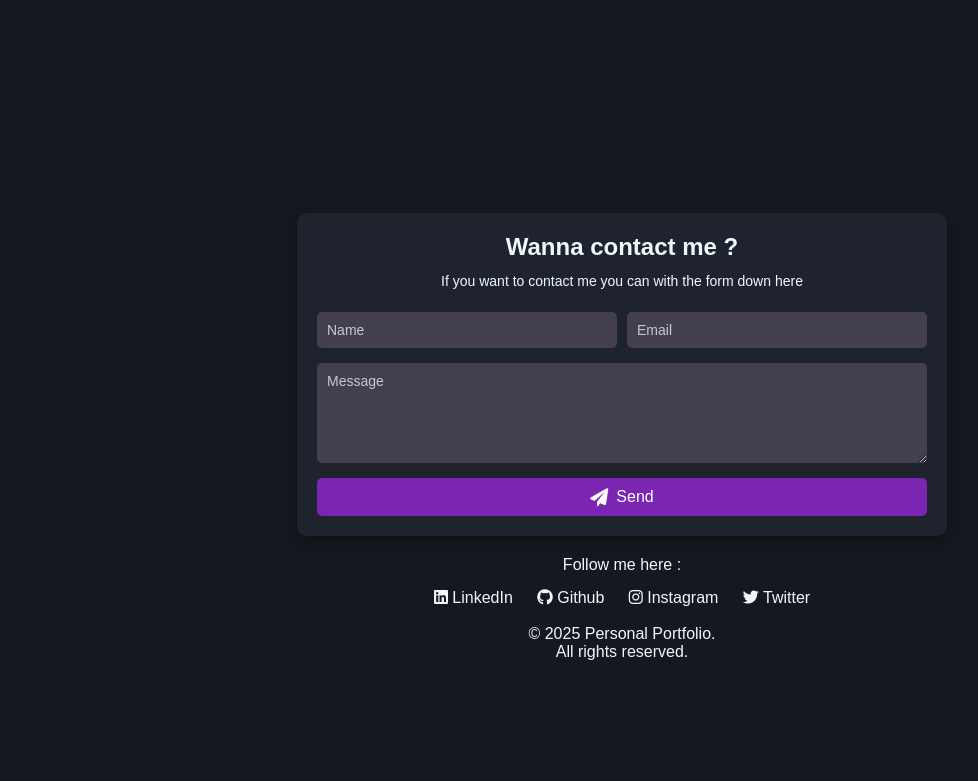
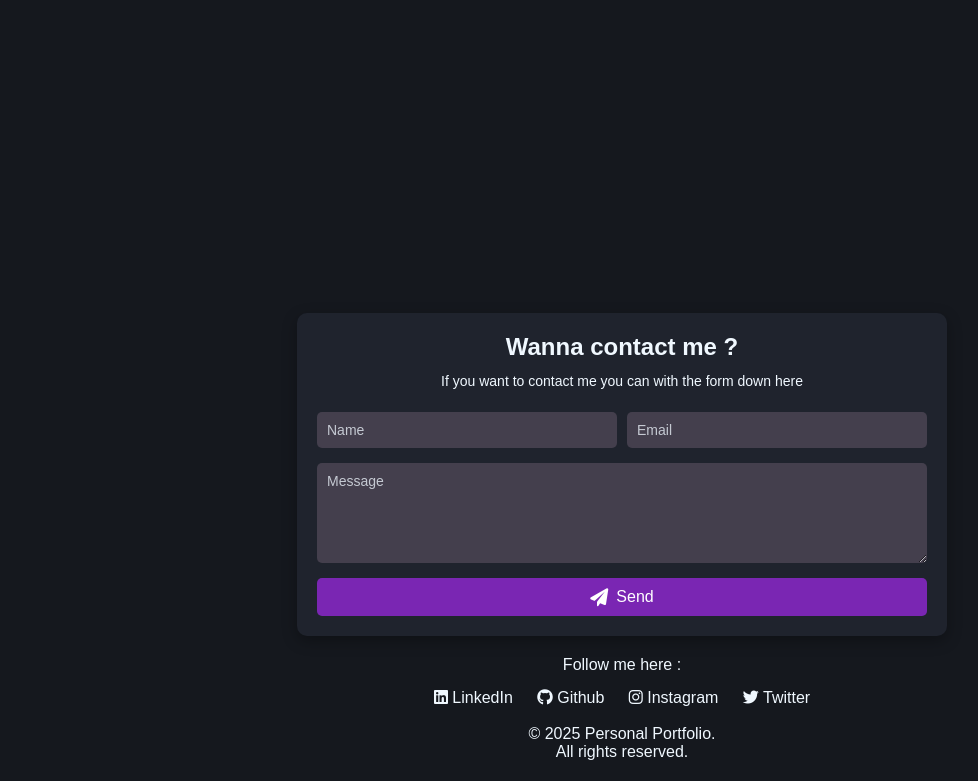
Before and after one commit to Yo-of/Portfolio, a plain HTML site: page index.html in a window 1280 px wide. Shown: the part 2691-3472 px from the top of the page, without its empty margins (18-996 px from the left). Before the commit the page ends 3372 px from the top, so only its background shows below. Drawn offline with Linux system fonts and the light colour scheme; a web font is replaced by a local one.

Commit message:
Update style.css

```diff
--- a/style.css
+++ b/style.css
@@ -311,7 +311,7 @@ nav {
 /*Contact form Style*/
 .contact-form {
     position: relative;
-    top: 2050px;
+    top: 2150px;
     justify-self: center;
     text-align: center;
     background-color: var(--black);
@@ -395,7 +395,7 @@ form textarea::placeholder {
     color: var(--white);
     text-align: center;
     padding: 20px;
-    bottom: -2050px;
+    bottom: -2150px;
 }
 .footer .follow {
     margin-bottom: 15px;
```
